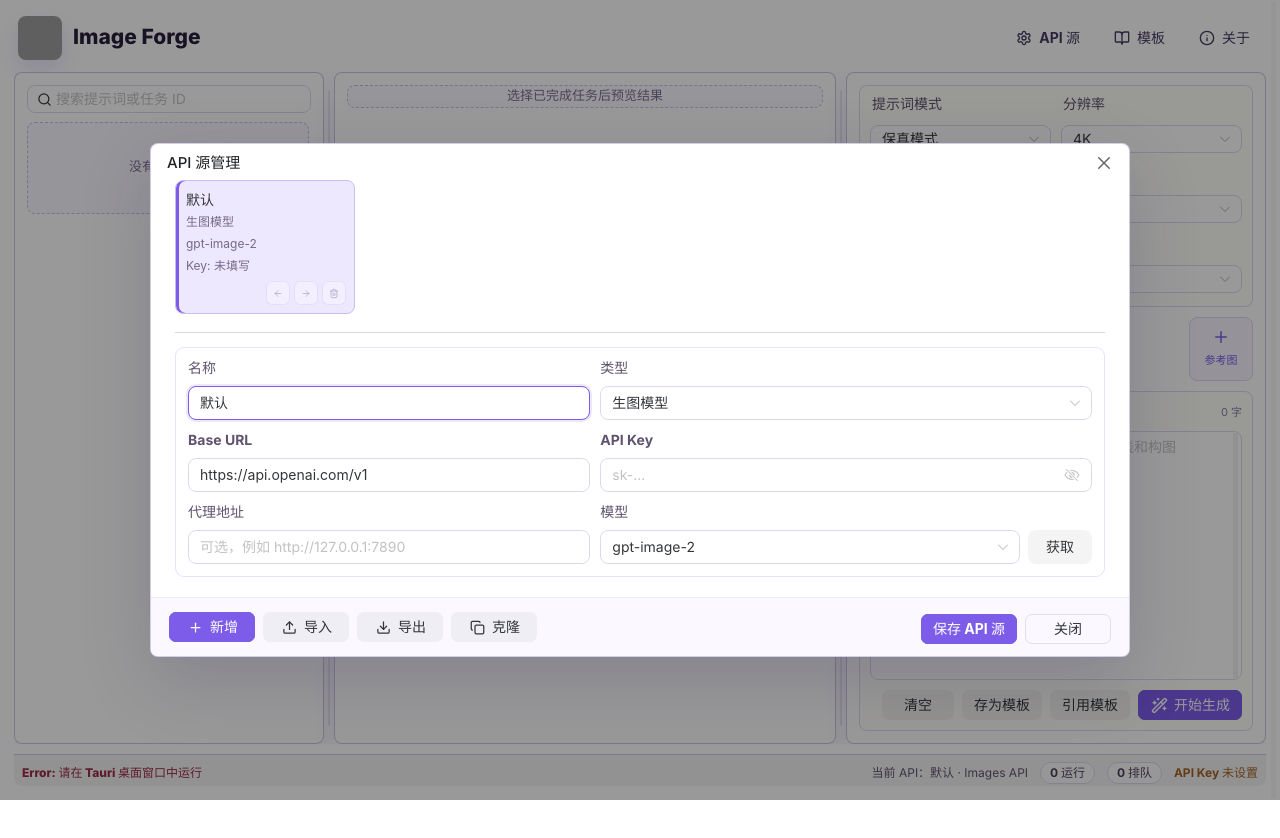
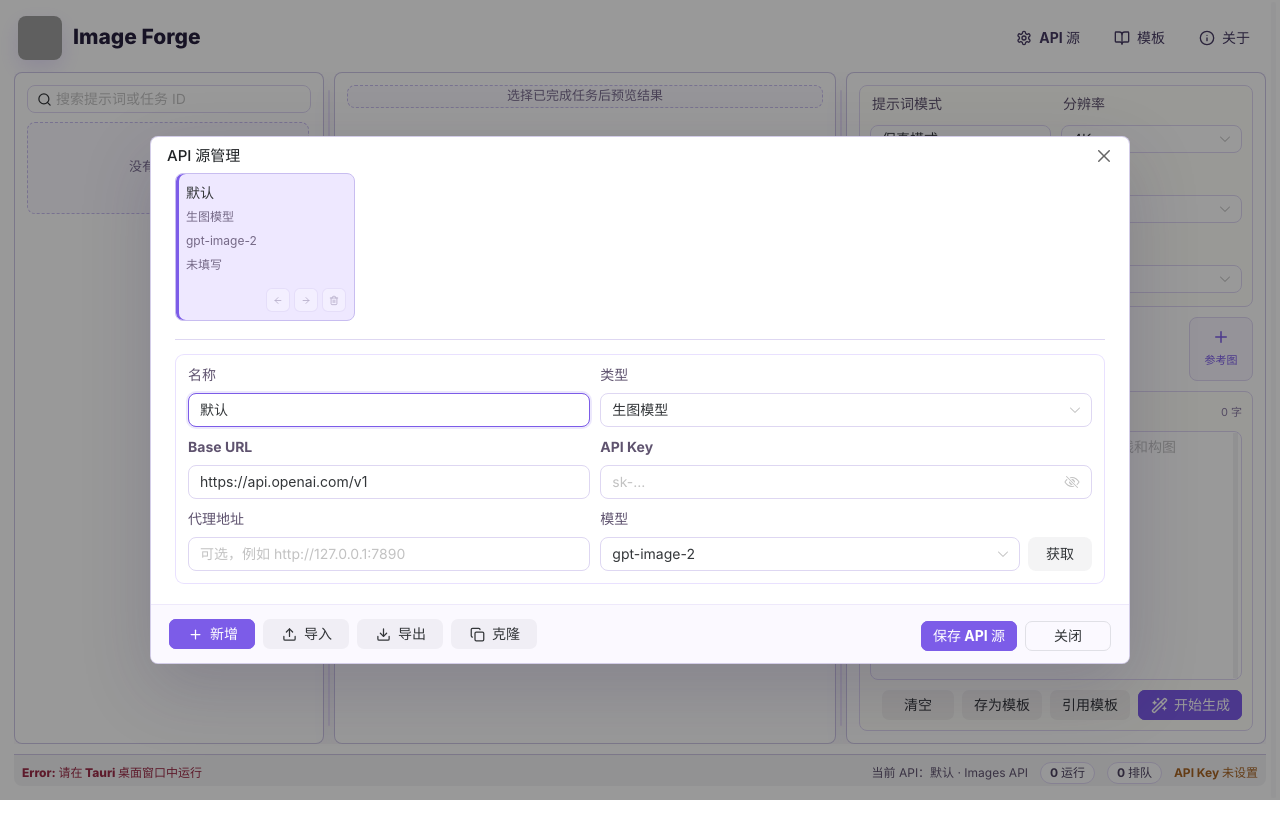
Before and after one commit to Tairraos/image-forge, a Vue app: page / in a window 1280 px wide. Both pictures are taken after a click on the button "API 源". Shown: the top 838 px of the page. Built offline with nearby package versions, Linux system fonts and the light colour scheme; grey boxes are pictures that could not be loaded.

Commit message:
fix: 完整显示 API 源卡片信息

```diff
--- a/src/components/dialogs/ApiSourceDialog.vue
+++ b/src/components/dialogs/ApiSourceDialog.vue
@@ -22,7 +22,7 @@
               <span :title="provider.imageModel || '未设置模型'">
                 {{ provider.imageModel || "未设置模型" }}
               </span>
-              <small>Key: {{ maskedApiKey(provider.apiKey) }}</small>
+              <small>{{ maskedApiKey(provider.apiKey) }}</small>
             </button>
             <div class="provider-card-actions">
               <button
--- a/src/styles.css
+++ b/src/styles.css
@@ -1395,11 +1395,12 @@ button:disabled {
 
 .provider-card {
   display: grid;
-  grid-template-rows: minmax(0, 1fr) auto;
+  grid-template-rows: auto auto;
   align-items: stretch;
   gap: 4px;
   flex: 0 0 180px;
   width: 180px;
+  min-height: 148px;
   min-width: 0;
   border: 1px solid var(--line);
   border-radius: 8px;
@@ -1418,7 +1419,7 @@ button:disabled {
   grid-template-rows: repeat(4, minmax(18px, auto));
   width: 100%;
   min-width: 0;
-  overflow: hidden;
+  overflow: visible;
   gap: 4px;
   border: 0;
   padding: 2px;
```
Also changed, not shown: 2 other files (tests, documents, lock files or other folders).
